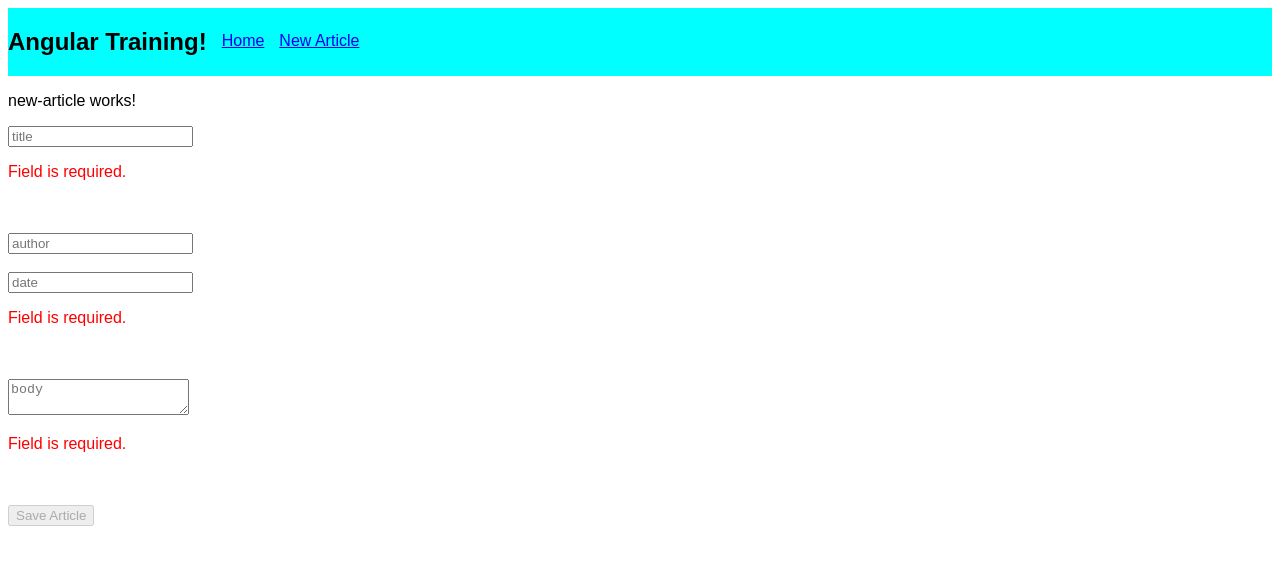
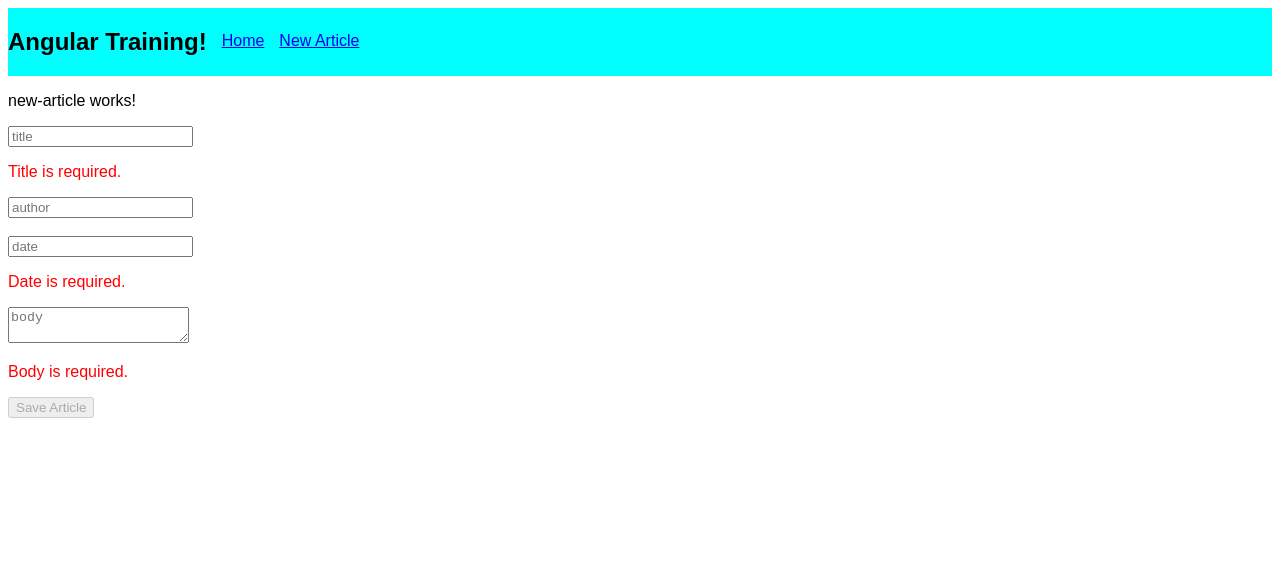
Before and after one commit to rangle/ng-blog-live-code, an Angular app: page /new-article in a window 1280 px wide. Shown: the top 564 px of the page. Built offline with nearby package versions, Linux system fonts and the light colour scheme.

Commit message:
Adding Title to Error

```diff
--- a/src/app/control-error/control-error.component.html
+++ b/src/app/control-error/control-error.component.html
@@ -1,5 +1,4 @@
 <span *ngIf="formErrors">
-  <p class="error" *ngIf="formErrors.required">Field is required.</p>
+  <p class="error" *ngIf="formErrors.required">{{ fieldName }} is required.</p>
   <p class="error" *ngIf="formErrors.minlength">Min Length should be 10 chars.</p>
 </span>
-<br /><br />
--- a/src/app/control-error/control-error.component.ts
+++ b/src/app/control-error/control-error.component.ts
@@ -7,6 +7,7 @@ import { Component, OnInit, Input } from '@angular/core';
 })
 export class ControlErrorComponent implements OnInit {
   @Input() formErrors: any;
+  @Input() fieldName: string;
   constructor() {}
 
   ngOnInit() {}
--- a/src/app/new-article/new-article.component.html
+++ b/src/app/new-article/new-article.component.html
@@ -2,14 +2,14 @@
 
 <form [formGroup]="articleFormGroup" (submit)="saveArticle()">
   <input formControlName="title" placeholder="title" />
-  <app-control-error [formErrors]="articleFormGroup.controls.title.errors"></app-control-error>
+  <app-control-error fieldName="Title" [formErrors]="articleFormGroup.controls.title.errors"></app-control-error>
   <input formControlName="author" placeholder="author" />
   <br /><br />
   <input formControlName="date" placeholder="date" />
-  <app-control-error [formErrors]="articleFormGroup.controls.date.errors"></app-control-error>
+  <app-control-error fieldName="Date" [formErrors]="articleFormGroup.controls.date.errors"></app-control-error>
 
   <textarea formControlName="body" placeholder="body"></textarea>
-  <app-control-error [formErrors]="articleFormGroup.controls.body.errors"></app-control-error>
+  <app-control-error fieldName="Body" [formErrors]="articleFormGroup.controls.body.errors"></app-control-error>
 
   <button type="submit" [disabled]="!articleFormGroup.valid">Save Article</button>
 </form>
```
